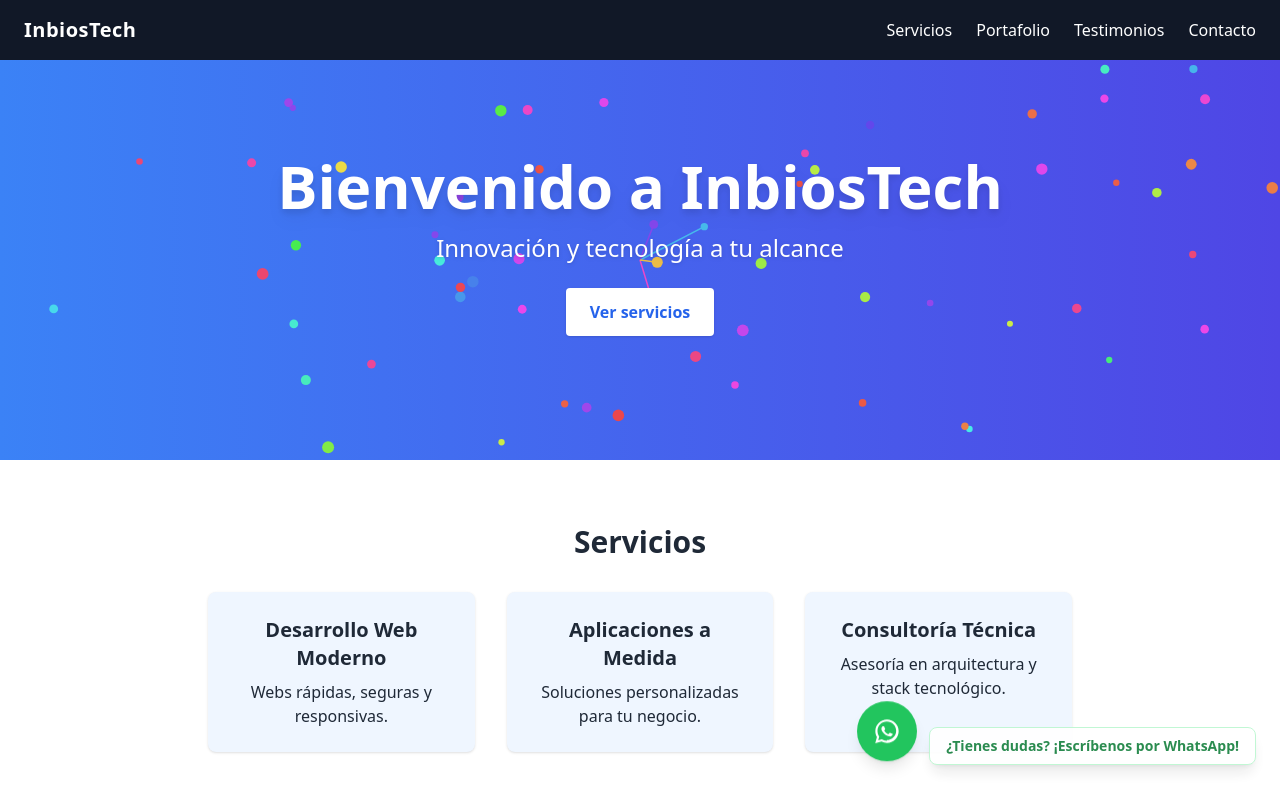
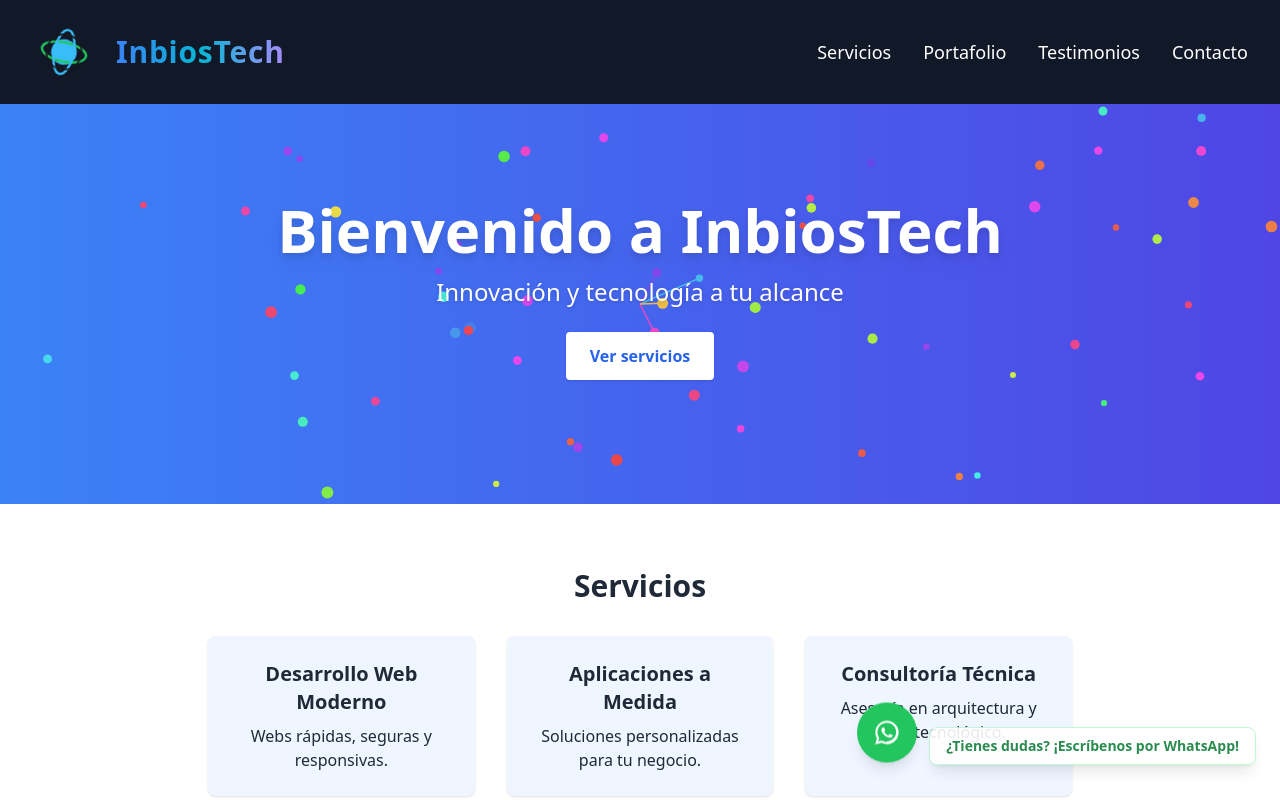
Before and after one commit to InbiosTech/cartera-next, a Next.js app: page / in a window 1280 px wide. Shown: the top 800 px of the page. Built offline with nearby package versions, Linux system fonts and the light colour scheme.

Commit message:
proyecto casi terminado

```diff
--- a/components/Navbar.tsx
+++ b/components/Navbar.tsx
@@ -1,13 +1,133 @@
+import React, { useState } from "react";
+
 export default function Navbar() {
+  const [open, setOpen] = useState(false);
   return (
-    <nav className="bg-gray-900 text-white dark:bg-gray-950 dark:text-gray-100 px-6 py-4 flex items-center justify-between">
-      <h2 className="text-xl font-bold tracking-wide">InbiosTech</h2>
-      <ul className="flex gap-6 text-base">
-        <li><a href="#servicios" className="hover:text-blue-400 dark:hover:text-blue-300 transition">Servicios</a></li>
-        <li><a href="#portafolio" className="hover:text-blue-400 dark:hover:text-blue-300 transition">Portafolio</a></li>
-        <li><a href="#testimonios" className="hover:text-blue-400 dark:hover:text-blue-300 transition">Testimonios</a></li>
-        <li><a href="#contacto" className="hover:text-blue-400 dark:hover:text-blue-300 transition">Contacto</a></li>
+    <nav className="bg-gray-900 text-white dark:bg-gray-950 dark:text-gray-100 px-8 py-5 flex items-center justify-between shadow-lg">
+      <div className="flex items-center gap-5">
+        <img
+          src="/inbiostech-logo.svg"
+          alt="InbiosTech Logo"
+          className="w-16 h-16 drop-shadow-lg animate-spin-slow"
+        />
+        <h2 className="text-3xl font-extrabold tracking-wide text-gradient bg-gradient-to-r from-blue-400 via-cyan-400 to-purple-500 bg-clip-text text-transparent">
+          InbiosTech
+        </h2>
+      </div>
+      <button
+        className="md:hidden block text-white focus:outline-none"
+        onClick={() => setOpen(!open)}
+        aria-label="Abrir menú"
+      >
+        <svg width="40" height="40" fill="none" viewBox="0 0 24 24">
+          <rect y="6" width="24" height="2" rx="1" fill="currentColor" />
+          <rect y="11" width="24" height="2" rx="1" fill="currentColor" />
+          <rect y="16" width="24" height="2" rx="1" fill="currentColor" />
+        </svg>
+      </button>
+      <ul className="hidden md:flex gap-8 text-lg">
+        <li>
+          <a
+            href="#servicios"
+            className="hover:text-blue-400 dark:hover:text-blue-300 transition"
+          >
+            Servicios
+          </a>
+        </li>
+        <li>
+          <a
+            href="#portafolio"
+            className="hover:text-blue-400 dark:hover:text-blue-300 transition"
+          >
+            Portafolio
+          </a>
+        </li>
+        <li>
+          <a
+            href="#testimonios"
+            className="hover:text-blue-400 dark:hover:text-blue-300 transition"
+          >
+            Testimonios
+          </a>
+        </li>
+        <li>
+          <a
+            href="#contacto"
+            className="hover:text-blue-400 dark:hover:text-blue-300 transition"
+          >
+            Contacto
+          </a>
+        </li>
       </ul>
+      {/* Menú móvil */}
+      {open && (
+        <ul className="absolute top-20 left-0 w-full bg-gray-900 dark:bg-gray-950 text-white dark:text-gray-100 flex flex-col items-center gap-8 py-10 shadow-2xl z-50 animate-fade-in">
+          <li>
+            <a
+              href="#servicios"
+              className="hover:text-blue-400 dark:hover:text-blue-300 transition"
+              onClick={() => setOpen(false)}
+            >
+              Servicios
+            </a>
+          </li>
+          <li>
+            <a
+              href="#portafolio"
+              className="hover:text-blue-400 dark:hover:text-blue-300 transition"
+              onClick={() => setOpen(false)}
+            >
+              Portafolio
+            </a>
+          </li>
+          <li>
+            <a
+              href="#testimonios"
+              className="hover:text-blue-400 dark:hover:text-blue-300 transition"
+              onClick={() => setOpen(false)}
+            >
+              Testimonios
+            </a>
+          </li>
+          <li>
+            <a
+              href="#contacto"
+              className="hover:text-blue-400 dark:hover:text-blue-300 transition"
+              onClick={() => setOpen(false)}
+            >
+              Contacto
+            </a>
+          </li>
+        </ul>
+      )}
+      <style jsx>{`
+        @keyframes fade-in {
+          from {
+            opacity: 0;
+            transform: translateY(-20px);
+          }
+          to {
+            opacity: 1;
+            transform: translateY(0);
+          }
+        }
+        .animate-fade-in {
+          animation: fade-in 0.3s ease;
+        }
+        .animate-spin-slow {
+          animation: spin 6s linear infinite;
+        }
+        @keyframes spin {
+          100% {
+            transform: rotate(360deg);
+          }
+        }
+        .text-gradient {
+          background: linear-gradient(90deg, #3b82f6, #06b6d4, #a78bfa);
+          -webkit-background-clip: text;
+          -webkit-text-fill-color: transparent;
+        }
+      `}</style>
     </nav>
   );
 }
```
Also changed, not shown: pages/index.tsx (+16 -17 lines), public/inbiostech-logo.svg (added).
